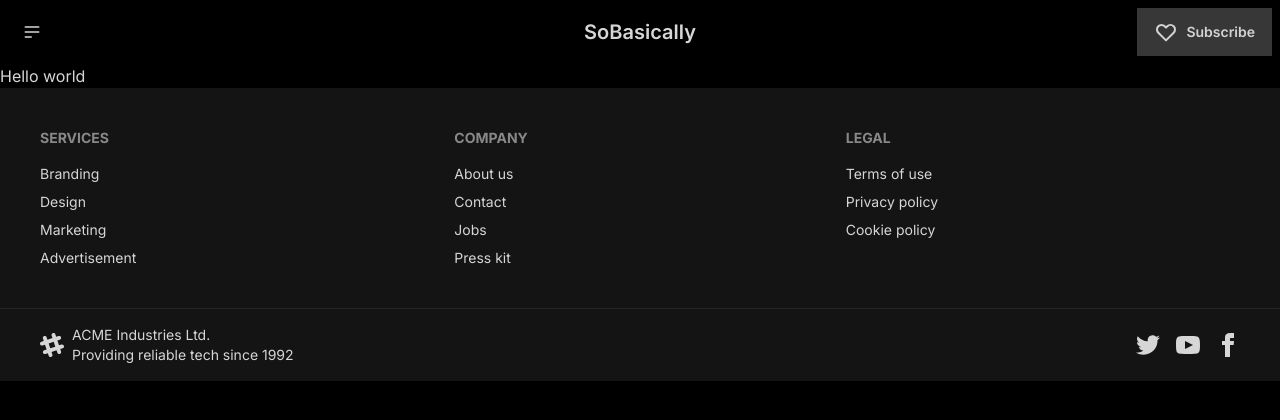
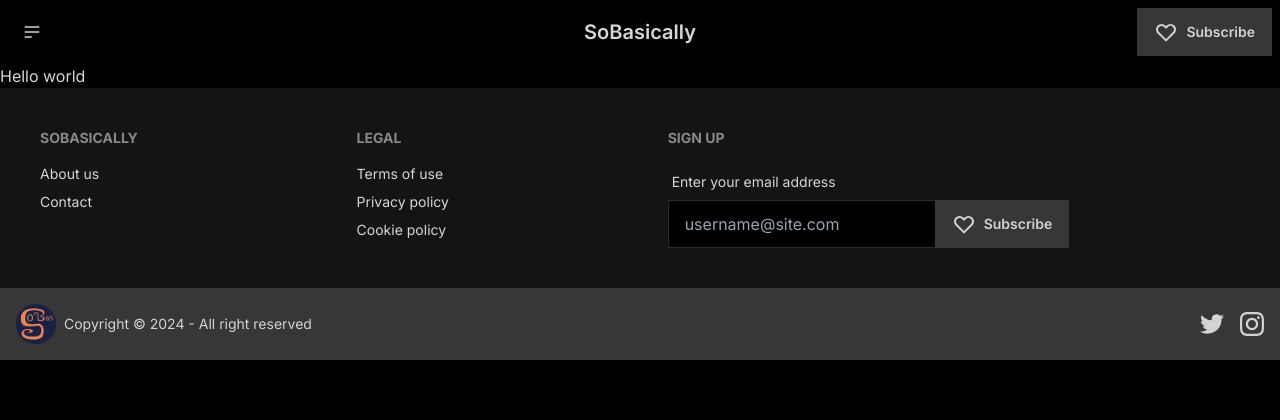
Before and after one commit to QiyueChen04/sobasically, a Next.js app: page / in a window 1280 px wide. Shown: the top 420 px of the page. Built offline with nearby package versions, Linux system fonts and the light colour scheme.

Commit message:
footer first version

```diff
--- a/components/footer.tsx
+++ b/components/footer.tsx
@@ -5,37 +5,63 @@
   return (
     <div>
       <footer className="footer p-10 bg-base-200 text-base-content">
-        <nav>
+        {/* <nav>
           <h6 className="footer-title">Services</h6>
           <a className="link link-hover">Branding</a>
           <a className="link link-hover">Design</a>
           <a className="link link-hover">Marketing</a>
           <a className="link link-hover">Advertisement</a>
-        </nav>
+        </nav>  */}
         <nav>
-          <h6 className="footer-title">Company</h6>
+          <h6 className="footer-title">SoBasically</h6>
           <a className="link link-hover">About us</a>
           <a className="link link-hover">Contact</a>
-          <a className="link link-hover">Jobs</a>
-          <a className="link link-hover">Press kit</a>
+          {/* <a className="link link-hover">Jobs</a>
+          <a className="link link-hover">Press kit</a> */}
         </nav>
+
         <nav>
           <h6 className="footer-title">Legal</h6>
           <a className="link link-hover">Terms of use</a>
           <a className="link link-hover">Privacy policy</a>
           <a className="link link-hover">Cookie policy</a>
         </nav>
+
+        <form>
+          <h6 className="footer-title">Sign up</h6>
+          <fieldset className="form-control w-80">
+            <label className="label">
+              <span className="label-text">Enter your email address</span>
+            </label>
+            <div className="join">
+              <input type="text" placeholder="username@site.com" className="input input-bordered join-item" />
+              <button className="btn btn-primary join-item">
+                <svg xmlns="http://www.w3.org/2000/svg" className="h-6 w-6" fill="none" viewBox="0 0 24 24" stroke="currentColor"><path strokeLinecap="round" strokeLinejoin="round" strokeWidth="2" d="M4.318 6.318a4.5 4.5 0 000 6.364L12 20.364l7.682-7.682a4.5 4.5 0 00-6.364-6.364L12 7.636l-1.318-1.318a4.5 4.5 0 00-6.364 0z" /></svg>
+                  Subscribe
+              </button>
+            </div>
+          </fieldset>
+        </form>
+
       </footer>
-      <footer className="footer px-10 py-4 border-t bg-base-200 text-base-content border-base-300">
+
+      <footer className="footer items-center p-4 bg-neutral text-neutral-content">
         <aside className="items-center grid-flow-col">
-          <svg width="24" height="24" viewBox="0 0 24 24" xmlns="http://www.w3.org/2000/svg" fillRule="evenodd" clipRule="evenodd" className="fill-current"><path d="M22.672 15.226l-2.432.811.841 2.515c.33 1.019-.209 2.127-1.23 2.456-1.15.325-2.148-.321-2.463-1.226l-.84-2.518-5.013 1.677.84 2.517c.391 1.203-.434 2.542-1.831 2.542-.88 0-1.601-.564-1.86-1.314l-.842-2.516-2.431.809c-1.135.328-2.145-.317-2.463-1.229-.329-1.018.211-2.127 1.231-2.456l2.432-.809-1.621-4.823-2.432.808c-1.355.384-2.558-.59-2.558-1.839 0-.817.509-1.582 1.327-1.846l2.433-.809-.842-2.515c-.33-1.02.211-2.129 1.232-2.458 1.02-.329 2.13.209 2.461 1.229l.842 2.515 5.011-1.677-.839-2.517c-.403-1.238.484-2.553 1.843-2.553.819 0 1.585.509 1.85 1.326l.841 2.517 2.431-.81c1.02-.33 2.131.211 2.461 1.229.332 1.018-.21 2.126-1.23 2.456l-2.433.809 1.622 4.823 2.433-.809c1.242-.401 2.557.484 2.557 1.838 0 .819-.51 1.583-1.328 1.847m-8.992-6.428l-5.01 1.675 1.619 4.828 5.011-1.674-1.62-4.829z"></path></svg>
-          <p>ACME Industries Ltd. <br/>Providing reliable tech since 1992</p>
+          <div className='w-10'>
+            <img src={'/logo.png'} alt='SoBasically Logo'/>
+          </div>
+          <p>Copyright © 2024 - All right reserved</p>
         </aside>
-        <nav className="md:place-self-center md:justify-self-end">
+        <nav className="grid-flow-col gap-4 md:place-self-center md:justify-self-end">
           <div className="grid grid-flow-col gap-4">
-            <a><svg xmlns="http://www.w3.org/2000/svg" width="24" height="24" viewBox="0 0 24 24" className="fill-current"><path d="M24 4.557c-.883.392-1.832.656-2.828.775 1.017-.609 1.798-1.574 2.165-2.724-.951.564-2.005.974-3.127 1.195-.897-.957-2.178-1.555-3.594-1.555-3.179 0-5.515 2.966-4.797 6.045-4.091-.205-7.719-2.165-10.148-5.144-1.29 2.213-.669 5.108 1.523 6.574-.806-.026-1.566-.247-2.229-.616-.054 2.281 1.581 4.415 3.949 4.89-.693.188-1.452.232-2.224.084.626 1.956 2.444 3.379 4.6 3.419-2.07 1.623-4.678 2.348-7.29 2.04 2.179 1.397 4.768 2.212 7.548 2.212 9.142 0 14.307-7.721 13.995-14.646.962-.695 1.797-1.562 2.457-2.549z"></path></svg></a>
-            <a><svg xmlns="http://www.w3.org/2000/svg" width="24" height="24" viewBox="0 0 24 24" className="fill-current"><path d="M19.615 3.184c-3.604-.246-11.631-.245-15.23 0-3.897.266-4.356 2.62-4.385 8.816.029 6.185.484 8.549 4.385 8.816 3.6.245 11.626.246 15.23 0 3.897-.266 4.356-2.62 4.385-8.816-.029-6.185-.484-8.549-4.385-8.816zm-10.615 12.816v-8l8 3.993-8 4.007z"></path></svg></a>
-            <a><svg xmlns="http://www.w3.org/2000/svg" width="24" height="24" viewBox="0 0 24 24" className="fill-current"><path d="M9 8h-3v4h3v12h5v-12h3.642l.358-4h-4v-1.667c0-.955.192-1.333 1.115-1.333h2.885v-5h-3.808c-3.596 0-5.192 1.583-5.192 4.615v3.385z"></path></svg></a>
+            <Link href={'https://twitter.com/So_Basicallyyy'}>
+              <svg xmlns="http://www.w3.org/2000/svg" width="24" height="24" viewBox="0 0 24 24" className="fill-current"><path d="M24 4.557c-.883.392-1.832.656-2.828.775 1.017-.609 1.798-1.574 2.165-2.724-.951.564-2.005.974-3.127 1.195-.897-.957-2.178-1.555-3.594-1.555-3.179 0-5.515 2.966-4.797 6.045-4.091-.205-7.719-2.165-10.148-5.144-1.29 2.213-.669 5.108 1.523 6.574-.806-.026-1.566-.247-2.229-.616-.054 2.281 1.581 4.415 3.949 4.89-.693.188-1.452.232-2.224.084.626 1.956 2.444 3.379 4.6 3.419-2.07 1.623-4.678 2.348-7.29 2.04 2.179 1.397 4.768 2.212 7.548 2.212 9.142 0 14.307-7.721 13.995-14.646.962-.695 1.797-1.562 2.457-2.549z"></path></svg>
+            </Link>
+            <Link href={'https://www.instagram.com/sooo.basically/'}>
+              <svg xmlns="http://www.w3.org/2000/svg" width="24" height="24" viewBox="0 0 24 24" className="fill-current"><path d="M12 2.163c3.204 0 3.584.012 4.85.07 3.252.148 4.771 1.691 4.919 4.919.058 1.265.069 1.645.069 4.849 0 3.205-.012 3.584-.069 4.849-.149 3.225-1.664 4.771-4.919 4.919-1.266.058-1.644.07-4.85.07-3.204 0-3.584-.012-4.849-.07-3.26-.149-4.771-1.699-4.919-4.92-.058-1.265-.07-1.644-.07-4.849 0-3.204.013-3.583.07-4.849.149-3.227 1.664-4.771 4.919-4.919 1.266-.057 1.645-.069 4.849-.069zm0-2.163c-3.259 0-3.667.014-4.947.072-4.358.2-6.78 2.618-6.98 6.98-.059 1.281-.073 1.689-.073 4.948 0 3.259.014 3.668.072 4.948.2 4.358 2.618 6.78 6.98 6.98 1.281.058 1.689.072 4.948.072 3.259 0 3.668-.014 4.948-.072 4.354-.2 6.782-2.618 6.979-6.98.059-1.28.073-1.689.073-4.948 0-3.259-.014-3.667-.072-4.947-.196-4.354-2.617-6.78-6.979-6.98-1.281-.059-1.69-.073-4.949-.073zm0 5.838c-3.403 0-6.162 2.759-6.162 6.162s2.759 6.163 6.162 6.163 6.162-2.759 6.162-6.163c0-3.403-2.759-6.162-6.162-6.162zm0 10.162c-2.209 0-4-1.79-4-4 0-2.209 1.791-4 4-4s4 1.791 4 4c0 2.21-1.791 4-4 4zm6.406-11.845c-.796 0-1.441.645-1.441 1.44s.645 1.44 1.441 1.44c.795 0 1.439-.645 1.439-1.44s-.644-1.44-1.439-1.44z"/></svg>
+            </Link>
+            {/* <a><svg xmlns="http://www.w3.org/2000/svg" width="24" height="24" viewBox="0 0 24 24" className="fill-current"><path d="M19.615 3.184c-3.604-.246-11.631-.245-15.23 0-3.897.266-4.356 2.62-4.385 8.816.029 6.185.484 8.549 4.385 8.816 3.6.245 11.626.246 15.23 0 3.897-.266 4.356-2.62 4.385-8.816-.029-6.185-.484-8.549-4.385-8.816zm-10.615 12.816v-8l8 3.993-8 4.007z"></path></svg></a>
+            <a><svg xmlns="http://www.w3.org/2000/svg" width="24" height="24" viewBox="0 0 24 24" className="fill-current"><path d="M9 8h-3v4h3v12h5v-12h3.642l.358-4h-4v-1.667c0-.955.192-1.333 1.115-1.333h2.885v-5h-3.808c-3.596 0-5.192 1.583-5.192 4.615v3.385z"></path></svg></a> */}
           </div>
         </nav>
       </footer>
```
